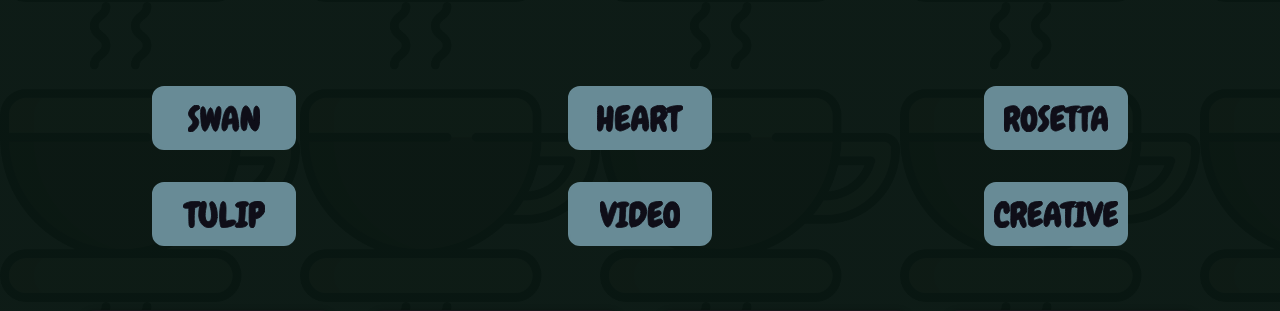
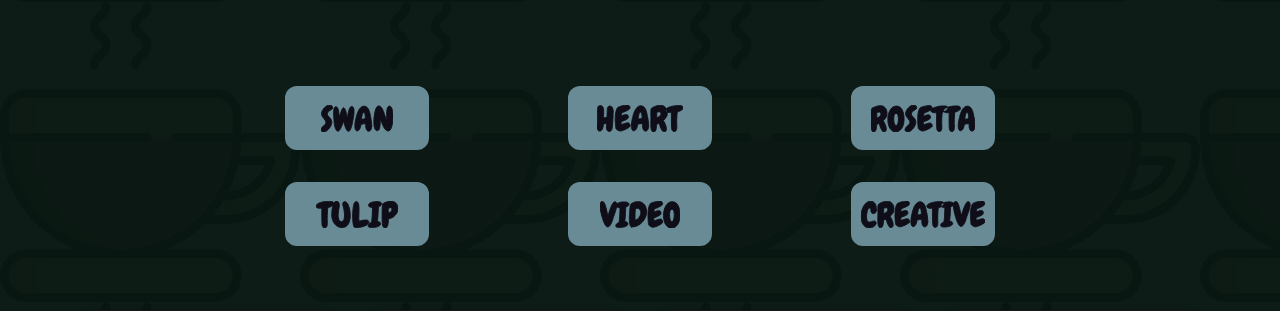
Before and after one commit to nhhoang-tony/Latte-art, a React (Vite) app: page / in a window 1280 px wide. Shown: the part 298-609 px from the top of the page. Built offline with nearby package versions, Linux system fonts and the light colour scheme.

Commit message:
Button stay in middle

```diff
--- a/src/components/Gallery.jsx
+++ b/src/components/Gallery.jsx
@@ -11,7 +11,7 @@ export default function Gallery() {
     'min-w-[250px] max-w-[350px] bg-[#17161b] rounded-2xl overflow-hidden text-center shadow-[0_1px_6px_rgba(0,0,0,0.3)] flex-[1_1_calc(20%-1rem)]';
 
   const buttonHolderClasses =
-    'flex justify-center min-m-100px w-[30%] max-w-[30%] m-4';
+    'flex justify-center min-m-100px w-[28%] max-w-[30%] m-4';
 
   const buttonClasses =
     'flex items-center justify-center capitalize text-2xl sm:text-3xl h-16 w-32 sm:w-36 sm:max-w-36 bg-[#688b96] border-solid border-2 border-[#688b96] text-[#0f0e18] rounded-xl cursor-pointer hover:bg-[#fba615] hover:border-[#fba615] transition-colors ease duration-200';
@@ -79,7 +79,7 @@ export default function Gallery() {
 
   return (
     <>
-      <div className='flex flex-wrap flex-[1_1_calc(33%-1rem)] justify-center w-full'>
+      <div className='flex flex-wrap justify-center w-[70%] max-w-[1200px] mx-auto'>
         {buttonList.map((button) => (
           <div key={button} className={buttonHolderClasses}>
             <button
```
Also changed, not shown: 1 other file (tests, documents, lock files or other folders).
